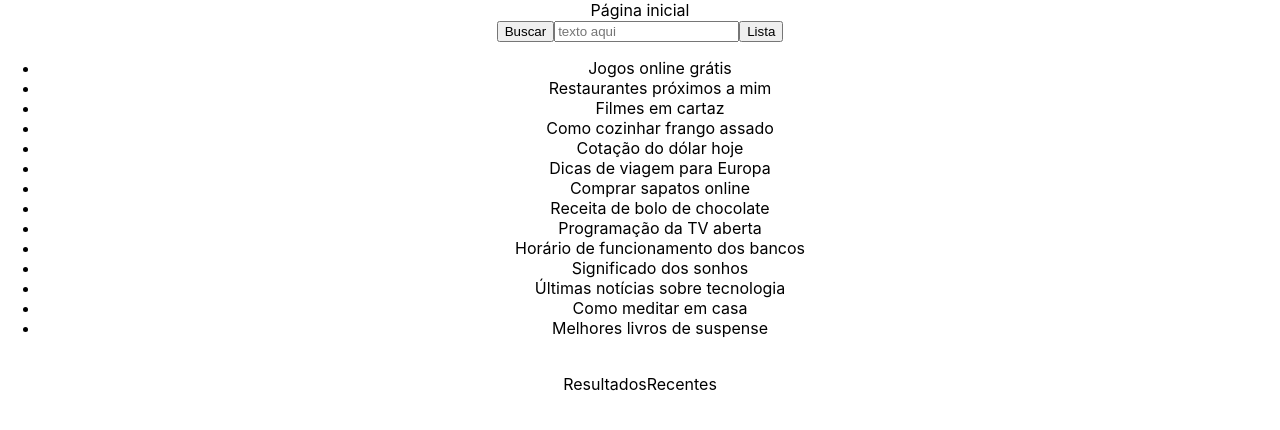
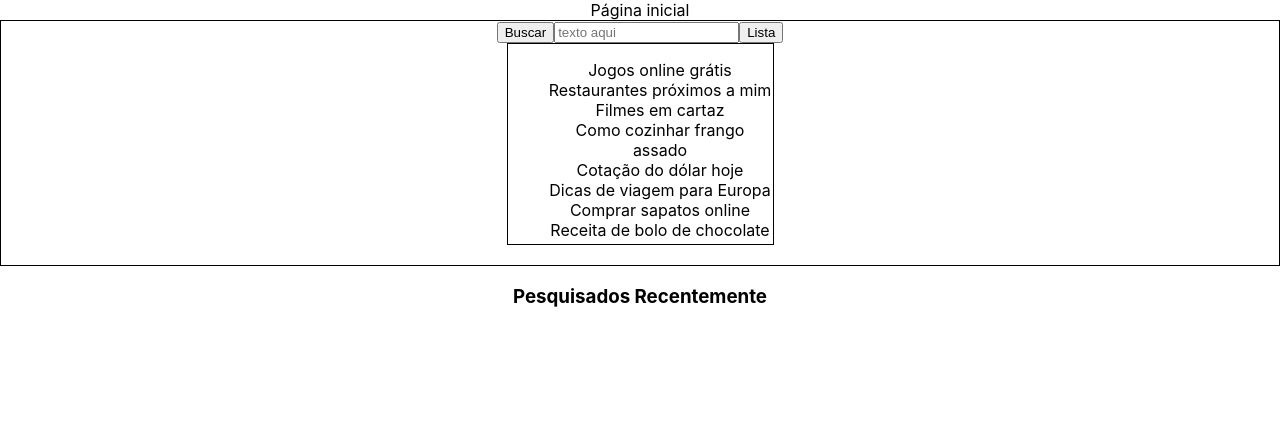
Before and after one commit to Tulio-Colares/teste-busca, a React (Create React App) app: page / in a window 1280 px wide. Both pictures are taken after a click on the button "Lista". Shown: the top 430 px of the page. Built offline with nearby package versions, Linux system fonts and the light colour scheme.

Commit message:
Dropdown clicável, automatizado, e lista de pesquisados pronta

```diff
--- a/public/index.html
+++ b/public/index.html
@@ -24,7 +24,7 @@
       work correctly both with client-side routing and a non-root public URL.
       Learn how to configure a non-root public URL by running `npm run build`.
     -->
-    <title>React App</title>
+    <title>Pesquisa Rápida</title>
   </head>
   <body>
     <noscript>You need to enable JavaScript to run this app.</noscript>
--- a/src/App.js
+++ b/src/App.js
@@ -2,7 +2,6 @@ import './App.css';
 import React, {useState} from 'react'
 import Busca from './components/Busca';
 import Vitrine from './components/Vitrine';
-import ResultadosRecentes from './components/ResultadosRecentes';
 import { suggestions } from './data/data'
 
 function App() {
@@ -14,7 +13,6 @@ function App() {
       Página inicial
       <Busca lista={lista} pesquisados={pesquisados} setLista={setLista} setPesquisados={setPesquisados}/>
       <Vitrine pesquisados={pesquisados}/>
-      <ResultadosRecentes />
     </div>
   );
 }
--- a/src/components/Busca.jsx
+++ b/src/components/Busca.jsx
@@ -8,36 +8,63 @@ const Busca = ({lista, setLista, pesquisados, setPesquisados}) => {
 
     const alterarTexto = (e) => {
         setTexto(e.target.value)
-        console.log(texto)
+
+        escondeLista()
     }
 
-    const adicionarNaLista = () => {
+    const adicionarTextoNaLista = () => {
         const id = lista.length + 1
-        setLista((lista) => [{ id: id, suggestion: texto}, ...lista])
+        //setLista((lista) => [{ id: id, suggestion: texto}, ...lista])
         setPesquisados((pesquisados) => [{id: id, suggestion: texto}, ...pesquisados])
         setTexto("")
+        setHidden(true)
+    }
+
+    const ClicaEnter = (event) => {
+        if (event.key === 'Enter'){
+            adicionarTextoNaLista()
+        }
+    }
+
+    const adicionarItemNaLista = (suggest) => {
+        setPesquisados((pesquisados) => [{id: suggest.id, suggestion: suggest.suggestion}, ...pesquisados])
+        console.log(suggest.suggestion)
+        setTexto("")
+        setHidden(true)
+    }
+
+    const escondeLista = () => {
+        if (texto.length >= 0 ){
+            setHidden(false)
+        }else{
+            setHidden(true)
+        }
     }
 
   return (
-    <div>
-        <button onClick={() => adicionarNaLista()}>Buscar</button>
+    <div style={{ border: '1px solid black'}}>
+        <button onClick={() => adicionarTextoNaLista()} >Buscar</button>
         <input
             type='text'
             placeholder='texto aqui'
             name="itemDeBusca"
-            onChange={(e) => setTexto(e.target.value)}
+            onChange={(e) => alterarTexto(e)}
+            onKeyUp={ClicaEnter}
             value={texto}>
         </input>
-        <button onClick={() => setHidden( s => !s)}>Lista</button>
+        <button onClick={() => setHidden(s => !s)}>Lista</button>
         <br/>
         <div
             name="itemDeBusca"
             placeholder='Busca'
-            //onChange={(suggest) => adicionarNosPesquisados(suggest)}
+            style={{height: "200px", width: "265px", border: '1px solid black' , overflow: "auto", margin: 'auto'}}
         >
-            <ul>{!hidden ?
+            <ul style={{listStyle: "none"}}>{!hidden ?
                 lista.map(suggest => (
-                    <li onClick={() => console.log('clicou')}>{suggest.suggestion}</li>
+                    <li
+                        onClick={() => adicionarItemNaLista(suggest)}
+                        style={{cursor: 'pointer'}}
+                    >{suggest.suggestion}</li>
                 )) : null }
             </ul>
         </div>
--- a/src/components/ResultadosRecentes.jsx
+++ /dev/null
@@ -1,9 +0,0 @@
-import React from 'react'
-
-const ResultadosRecentes = () => {
-  return (
-    <div>ResultadosRecentes</div>
-  )
-}
-
-export default ResultadosRecentes
--- a/src/components/Vitrine.jsx
+++ b/src/components/Vitrine.jsx
@@ -4,8 +4,9 @@ import {suggestions} from '../data/data'
 const Vitrine = ({pesquisados}) => {
   return (
     <div>
+      <h3>Pesquisados Recentemente</h3>
         {pesquisados.map(item => (
-            <h4>{item.suggestion}</h4>
+            <h5>{item.suggestion}</h5>
         ))}
     </div>
   )
```
